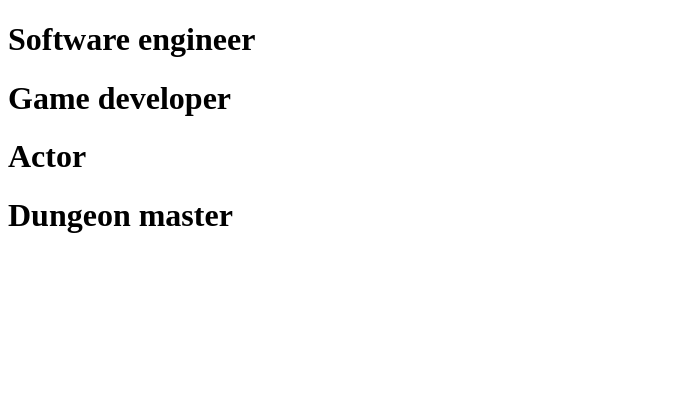
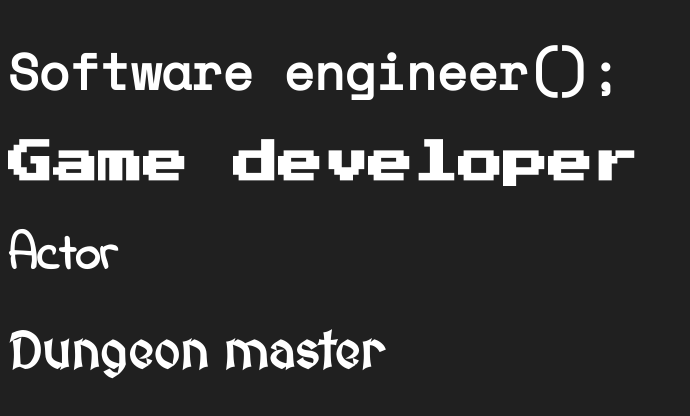
Before and after one commit to KermitThePog/kermitthepog.github.io, a plain HTML site: page index.html in a window 1280 px wide. Shown: the whole page, without its empty margins (0-690 px from the left). Drawn offline with nearby package versions, Linux system fonts and the light colour scheme.

Commit message:
Add files via upload

```diff
--- a/index.html
+++ b/index.html
@@ -5,11 +5,21 @@
     <meta http-equiv="X-UA-Compatible" content="IE=edge">
     <meta name="viewport" content="width=device-width, initial-scale=1.0">
     <title>Kermit the Pog</title>
+    <link href="https://fonts.googleapis.com/css2?family=Indie+Flower&family=MedievalSharp&family=Press+Start+2P&family=Space+Mono&display=swap" rel="stylesheet">
+    <link rel="stylesheet" href="styles.css">
 </head>
-<body>
-    <h1>Software engineer</h1>
-    <h1>Game developer</h1>
-    <h1>Actor</h1>
-    <h1>Dungeon master</h1>
+<body bgcolor="#202020">
+    <div class="TitleDiv">
+        <h1 id="SEh1">Software engineer();</h1>
+    </div>
+    <div class="TitleDiv">
+        <h1 id="GDh1">Game developer</h1>
+    </div>
+    <div class="TitleDiv">
+        <h1 id="Ah1">Actor</h1>
+    </div>
+    <div class="TitleDiv">
+        <h1 id="DMh1">Dungeon master</h1>
+    </div>
 </body>
 </html>
--- /dev/null
+++ b/styles.css
@@ -0,0 +1,21 @@
+#SEh1{
+    font-family: 'Space Mono', monospace;
+}
+
+#GDh1{
+    font-family: 'Press Start 2P', cursive;
+    font-size: 45px;
+}
+
+#Ah1{
+    font-family: 'Indie Flower', cursive;
+}
+
+#DMh1{
+    font-family: 'MedievalSharp', cursive;
+}
+
+h1{
+    color: white;
+    font-size: 50px;
+}
```
